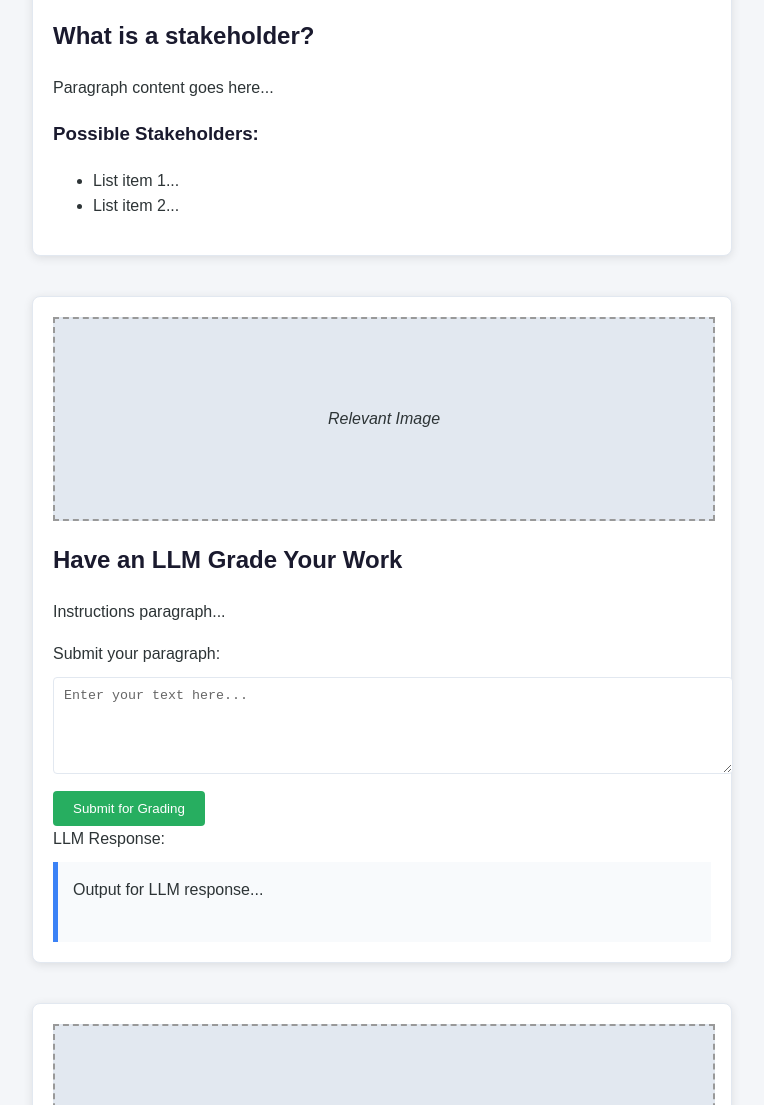
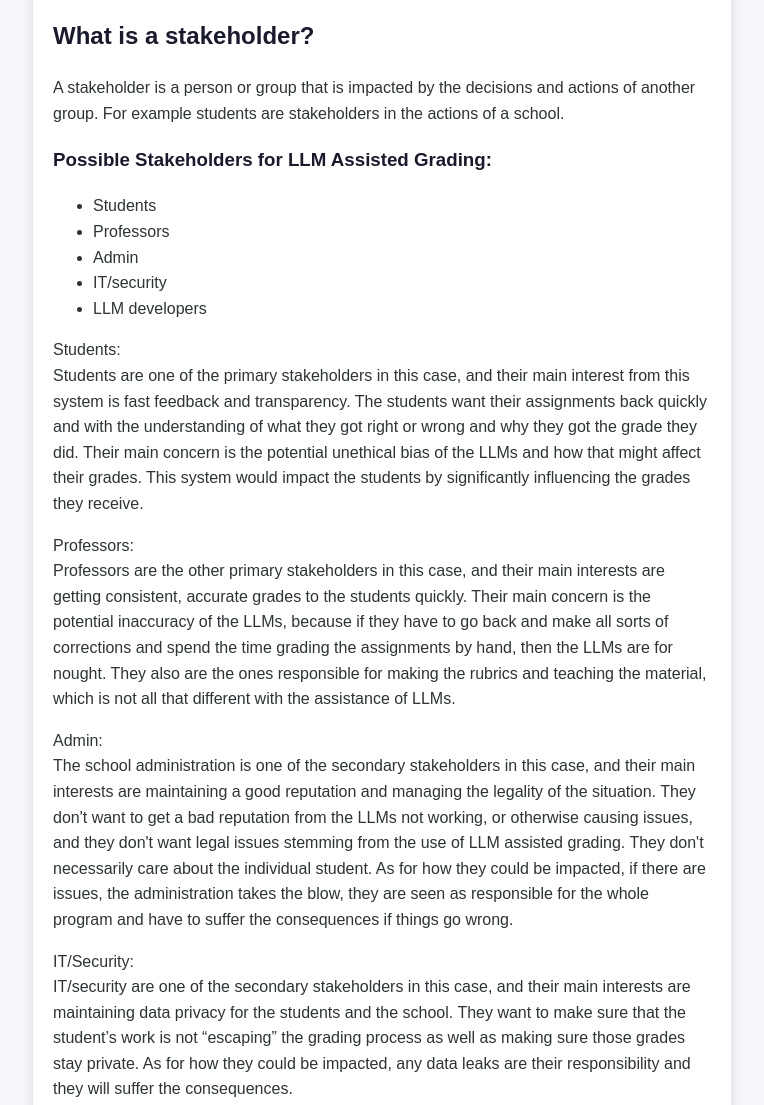
Before and after one commit to nunema1/EthicsFinalProject, a plain HTML site: page frontend/index.html in a window 1280 px wide. Shown: the part 1193-2298 px from the top of the page, without its empty margins (398-1162 px from the left). Drawn offline with Linux system fonts and the light colour scheme.

Commit message:
stakeholders identified,described,and explained

```diff
--- a/frontend/index.html
+++ b/frontend/index.html
@@ -85,12 +85,32 @@
                     <div class="image-placeholder">Relevant Image</div>
                     <h1>Stakeholders</h1>
                     <h2>What is a stakeholder?</h2>
-                    <p>Paragraph content goes here...</p>
-                    <h3>Possible Stakeholders:</h3>
+                    <p>A stakeholder is a person or group that is impacted by the decisions and actions of another group. For example students are stakeholders in the actions of a school.</p>
+                    <h3>Possible Stakeholders for LLM Assisted Grading:</h3>
                     <ul class="stakeholder-list">
-                        <li>List item 1...</li>
-                        <li>List item 2...</li>
+                        <li>Students</li>
+                        <li>Professors</li>
+                        <li>Admin</li>
+                        <li>IT/security</li>
+                        <li>LLM developers</li>
                     </ul>
+                        <p>Students:</br>
+                            Students are one of the primary stakeholders in this case, and their main interest from this system is fast feedback and transparency.
+                            The students want their assignments back quickly and with the understanding of what they got right or wrong and why they got the grade they did.
+                            Their main concern is the potential unethical bias of the LLMs and how that might affect their grades. This system would impact the students by significantly influencing the grades they receive.
+                        </p>
+                        <p>Professors:</br>
+                            Professors are the other primary stakeholders in this case, and their main interests are getting consistent, accurate grades to the students quickly. Their main concern is the potential inaccuracy of the LLMs, because if they have to go back and make all sorts of corrections and spend the time grading the assignments by hand, then the LLMs are for nought. They also are the ones responsible for making the rubrics and teaching the material, which is not all that different with the assistance of LLMs.
+                        </p>
+                        <p>Admin:</br>
+                            The school administration is one of the secondary stakeholders in this case, and their main interests are maintaining a good reputation and managing the legality of the situation. They don't want to get a bad reputation from the LLMs not working, or otherwise causing issues, and they don't want legal issues stemming from the use of LLM assisted grading. They don't necessarily care about the individual student. As for how they could be impacted, if there are issues, the administration takes the blow, they are seen as responsible for the whole program and have to suffer the consequences if things go wrong.
+                        </p>
+                        <p>IT/Security:</br>
+                        	IT/security are one of the secondary stakeholders in this case, and their main interests are maintaining data privacy for the students and the school. They want to make sure that the student’s work is not “escaping” the grading process as well as making sure those grades stay private. As for how they could be impacted, any data leaks are their responsibility and they will suffer the consequences.
+                        </p>
+                        <p>LLM developers:</br>
+                            The LLM developers are one of the secondary stakeholders in this case, and their main interests are making sure that their LLM is providing accurate information consistently. They also want to minimize the bias their LLM has. Lastly they probably want to continue to build their LLM with the new data.
+                        </p>
                 </section>
 
                 <section id="tool">
```
